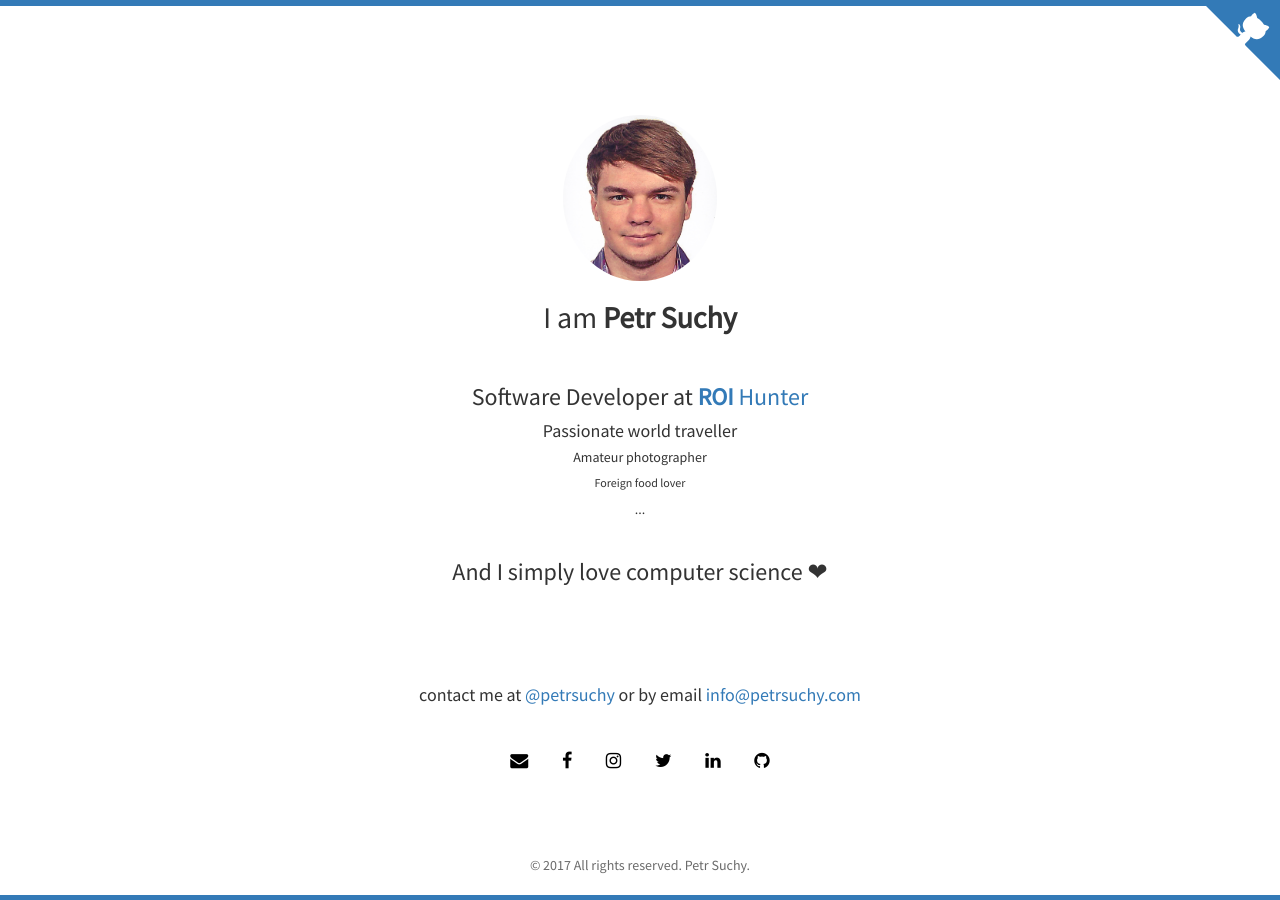
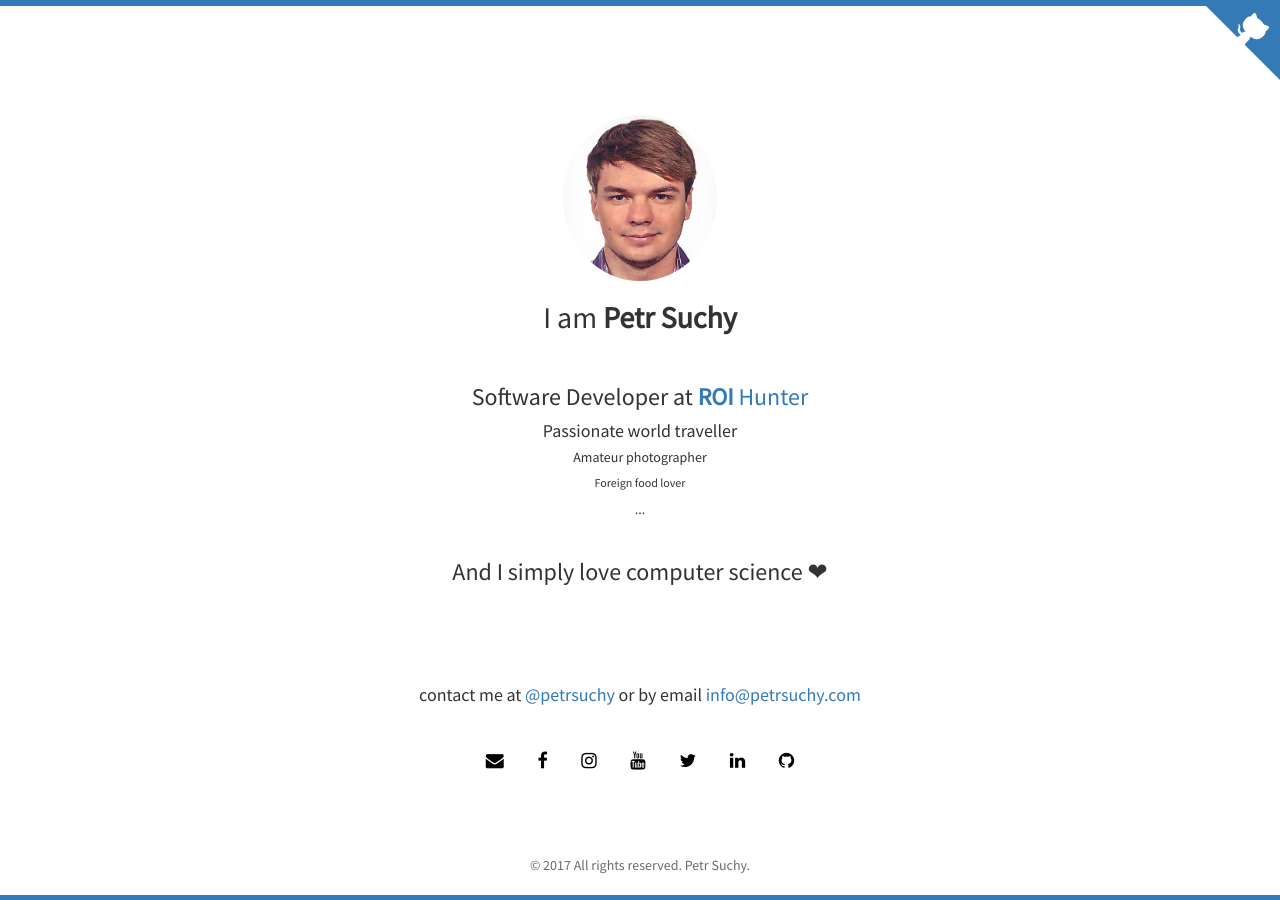
Before and after one commit to suchac/suchac.github.io, a Jekyll site: the page built from index.html, in a window 1280 px wide. Built offline with Jekyll 4.4.1, drawn with Linux system fonts in a browser that asks for light colours; nearby versions of some CDN libraries; the list of posts is cut into pages by our own code.

Commit message:
Add youtube site link

```diff
--- a/_config.yml
+++ b/_config.yml
@@ -24,6 +24,7 @@ facebook: psuchy15
 instagram: suchaac
 twitter: Suchac15
 linkedin: petrsuchy
+youtube: Pestret
 #stackoverflow: users/2114610/suchac   #e.g: users/2735833/proton1h1
 #disqus: username
 google_analytics: UA-92996473-1
--- a/_includes/social.html
+++ b/_includes/social.html
@@ -6,8 +6,11 @@
     {% if site.facebook %}
 	  <a href="http://facebook.com/{{ site.facebook }}"><i class="fa fa-facebook"></i></a>
     {% endif %}
-        {% if site.instagram %}
+    {% if site.instagram %}
 	  <a href="http://instagram.com/{{ site.instagram }}"><i class="fa fa-instagram"></i></a>
+    {% endif %}
+    {% if site.youtube %}
+	  <a href="http://youtube.com/user/{{ site.youtube }}"><i class="fa fa-youtube"></i></a>
     {% endif %}
     {% if site.twitter %}
 	  <a href="http://twitter.com/{{ site.twitter }}"><i class="fa fa-twitter"></i></a>
```
